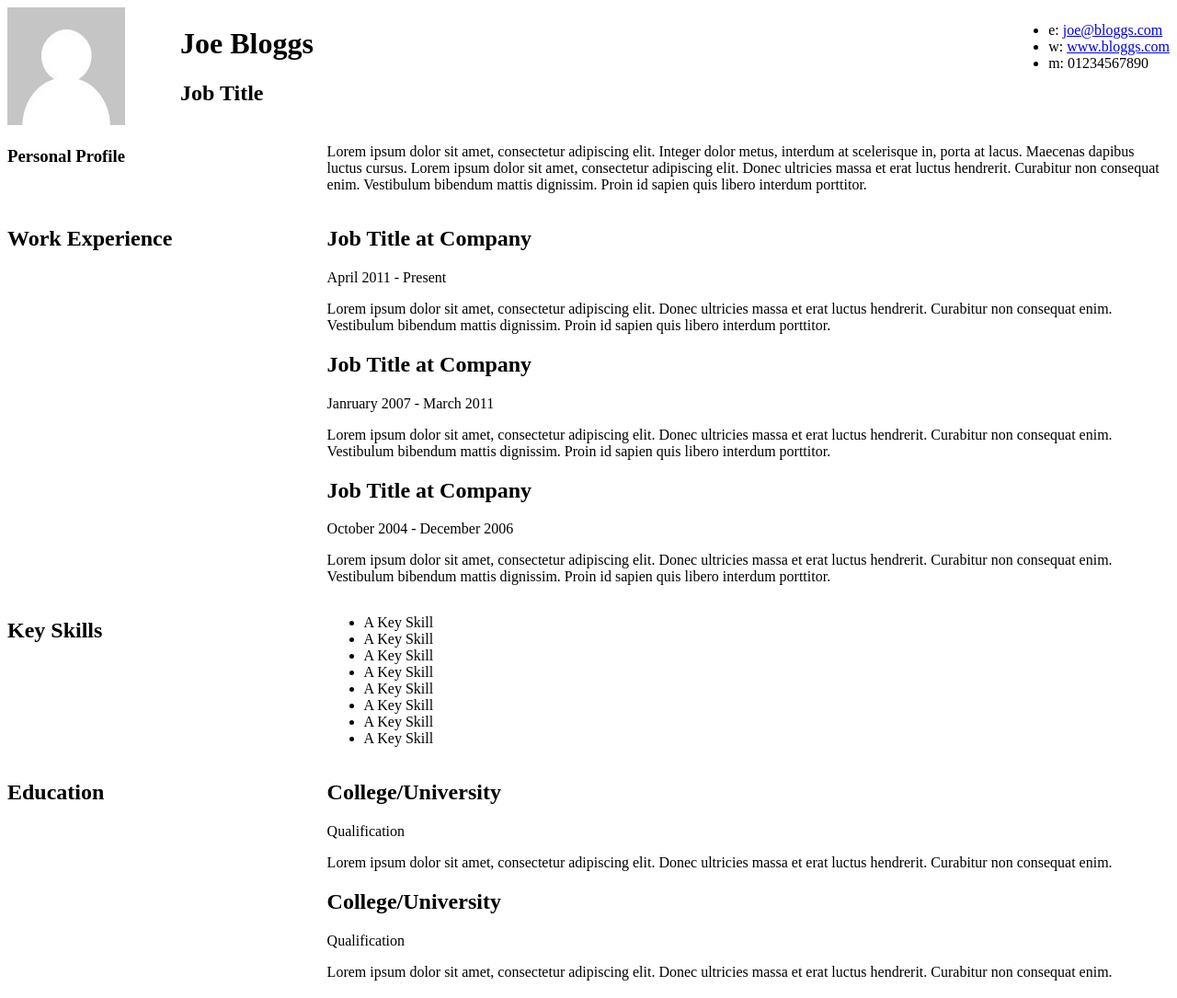
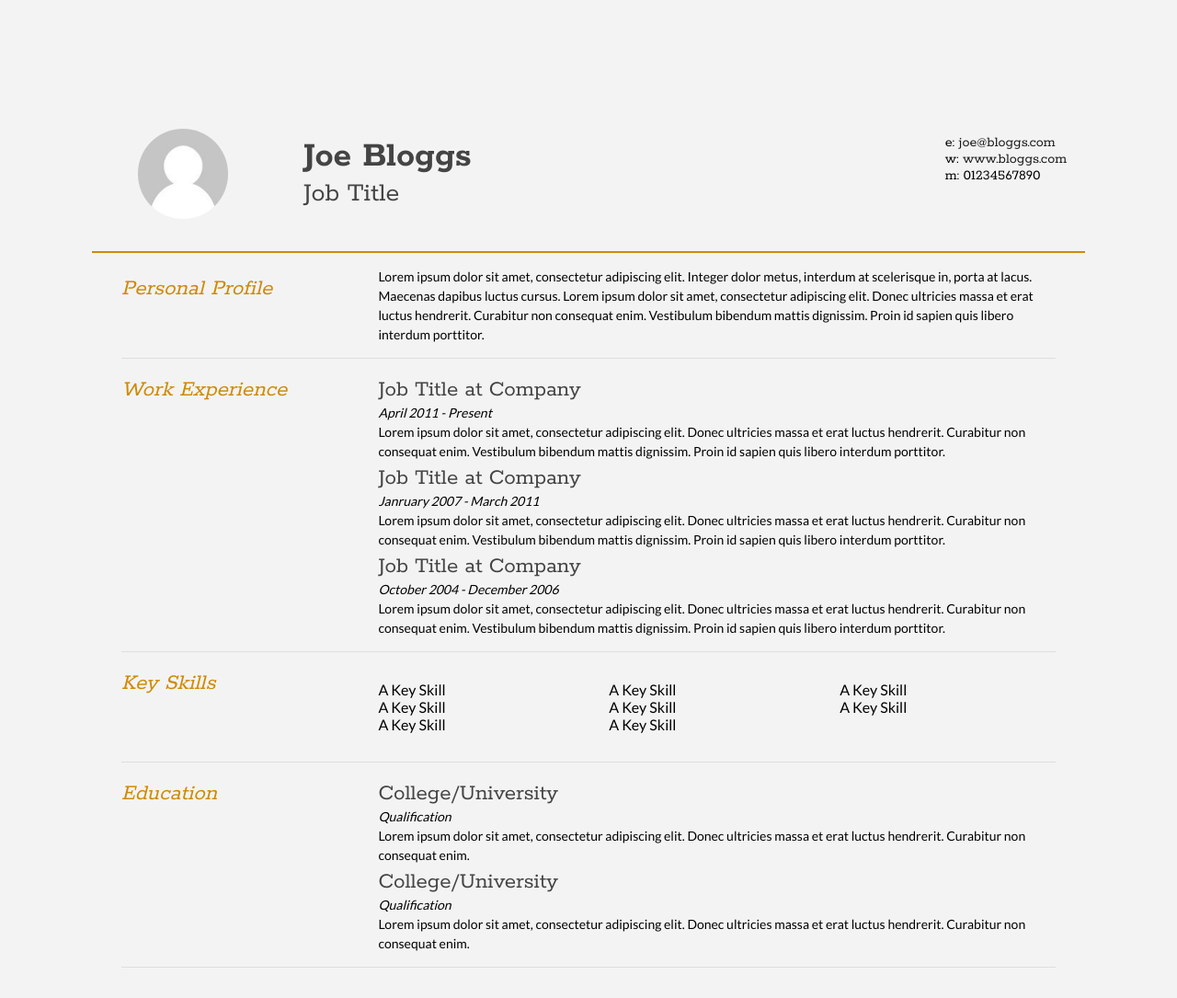
Before and after one commit to Kenzie-Academy-Brasil-Developers/estilizar-curriculo-sprint-2-adrielsn, a plain HTML site: page index.html in a window 1280 px wide. Shown: the whole page at 92% size. Drawn offline with Linux system fonts and the light colour scheme.

Commit message:
edição do CSS

```diff
--- a/index.html
+++ b/index.html
@@ -15,7 +15,7 @@
 <![endif]-->
 </head>
 <body id="top">
-<div id="cv" >
+<body id="cv" >
 	<div class="mainDetails">
 		<div id="headshot">
 			<img src="headshot.jpg" alt="Alan Smith" />
@@ -37,7 +37,7 @@
 	</div>
 
 	<div id="mainArea">
-		<section>
+		<section class="sectionGlobal">
 			<article>
 				<div class="sectionTitle">
 					<h1>Personal Profile</h1>
@@ -51,7 +51,7 @@
 		</section>
 
 
-		<section>
+		<section class="sectionGlobal">
 			<div class="sectionTitle">
 				<h1>Work Experience</h1>
 			</div>
@@ -79,7 +79,7 @@
 		</section>
 
 
-		<section>
+		<section class="sectionGlobal">
 			<div class="sectionTitle">
 				<h1>Key Skills</h1>
 			</div>
@@ -100,7 +100,7 @@
 		</section>
 
 
-		<section>
+		<section class="sectionGlobal">
 			<div class="sectionTitle">
 				<h1>Education</h1>
 			</div>
--- a/style.css
+++ b/style.css
@@ -1,5 +1,28 @@
+#top {
+	margin: 100px;
+	background-color: #f3f3f3;
+}
+
+#cv {
+	/* font-weight: 100; */
+
+}
+
+.mainDetails {
+	font-family: Rokkitt, Helvetica, Arial, sans-serif;
+	border-bottom: 2px solid #cf8a05;
+	padding: 10px 20px 0px 20px;
+}
+
 .clear {
 	clear: both;
+}
+
+img {
+	border-radius: 50%;
+	padding: 30px;
+	width: 75%;
+	height: 75%;
 }
 
 #headshot {
@@ -10,18 +33,91 @@
 
 #name {
 	float: left;
+	margin-left: 50px;
+	padding-top: 10px;
+	color: #444444;
+
+}
+
+#name h1 {
+	margin-bottom: 0;
+	font-size: 40px;
+}
+
+#name h2 {
+	margin-top: 0;
+	font-weight: lighter;
+	font-size: 30px;
 }
 
 #contactDetails {
 	float: right;
+	padding-top: 20px;
 }
 
+#contactDetails li {
+	list-style: none;
+}
+
+#contactDetails li a {
+	text-decoration: none;
+	color: #181818;
+}
+
+#mainArea {
+	padding: 0 2em 0 2em;
+}
+
+.sectionGlobal {
+	border-bottom: 1px solid #dedede;
+}
+
+.sectionGlobal h2 {
+	font-family: Rokkitt, Helvetica, Arial, sans-serif;
+	color: #444444;
+}
+
+.sectionGlobal p {
+	font-size: 14px;
+}
 .sectionTitle {
 	float: left;
 	width: 25%;
 }
 
+.sectionTitle h1 {
+	font-style: italic;
+	font-family: Rokkitt, Helvetica, Arial, sans-serif;
+	font-size: 25px;
+	font-weight: lighter;
+	color: #cf8a05;
+}
+
 .sectionContent {
+	padding: 15px 0 15px 0;
 	float: right;
 	width: 72.5%;
+	font-family: Lato, Helvetica, Arial, sans-serif;
 }
+
+.sectionContent h2 {
+	font-size: 25px;
+	font-weight: lighter;
+	color: #444444;
+	margin: 5px 0 0 0;
+}
+
+.sectionContent p {
+	line-height: 1.5;
+	margin: 0;
+}
+
+.subDetails {
+	font-style: italic;
+}
+
+.keySkills {
+	columns: 3;
+	list-style: none;
+	padding-left: 0;
+}
```
